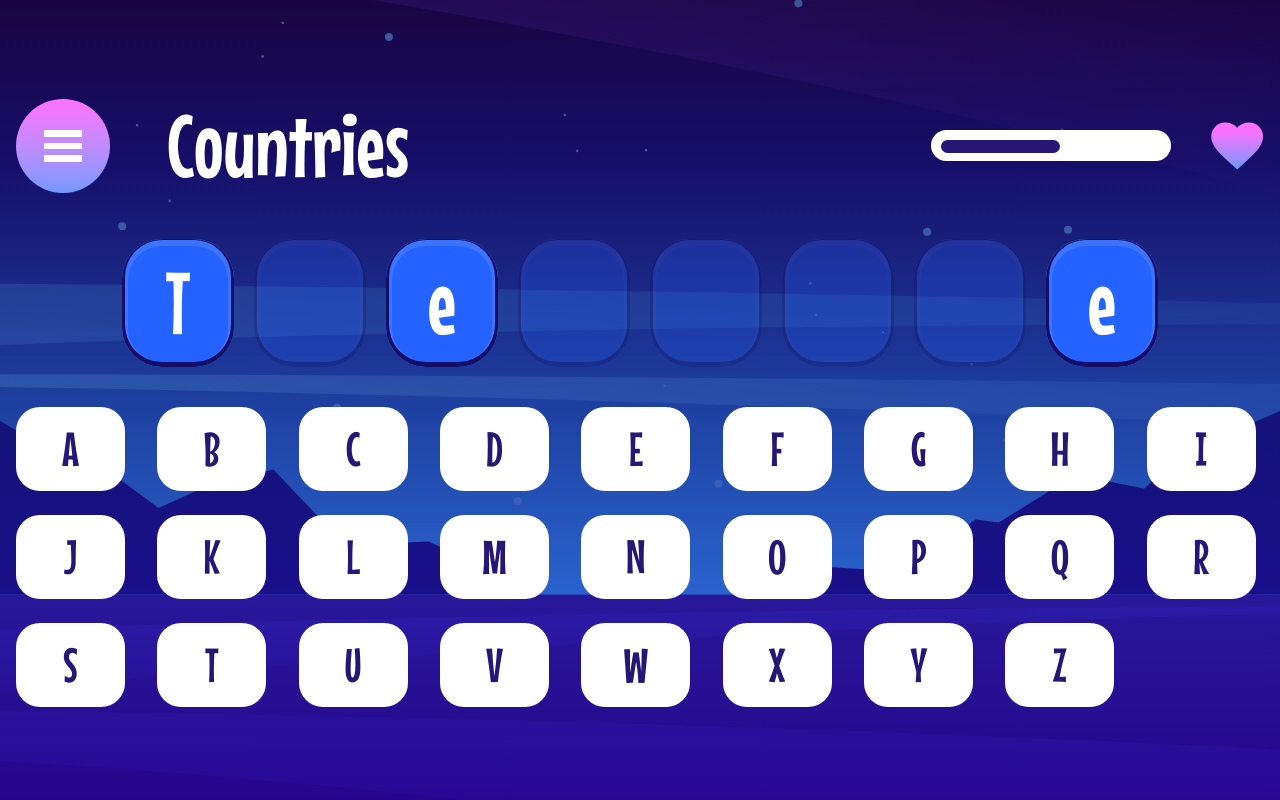
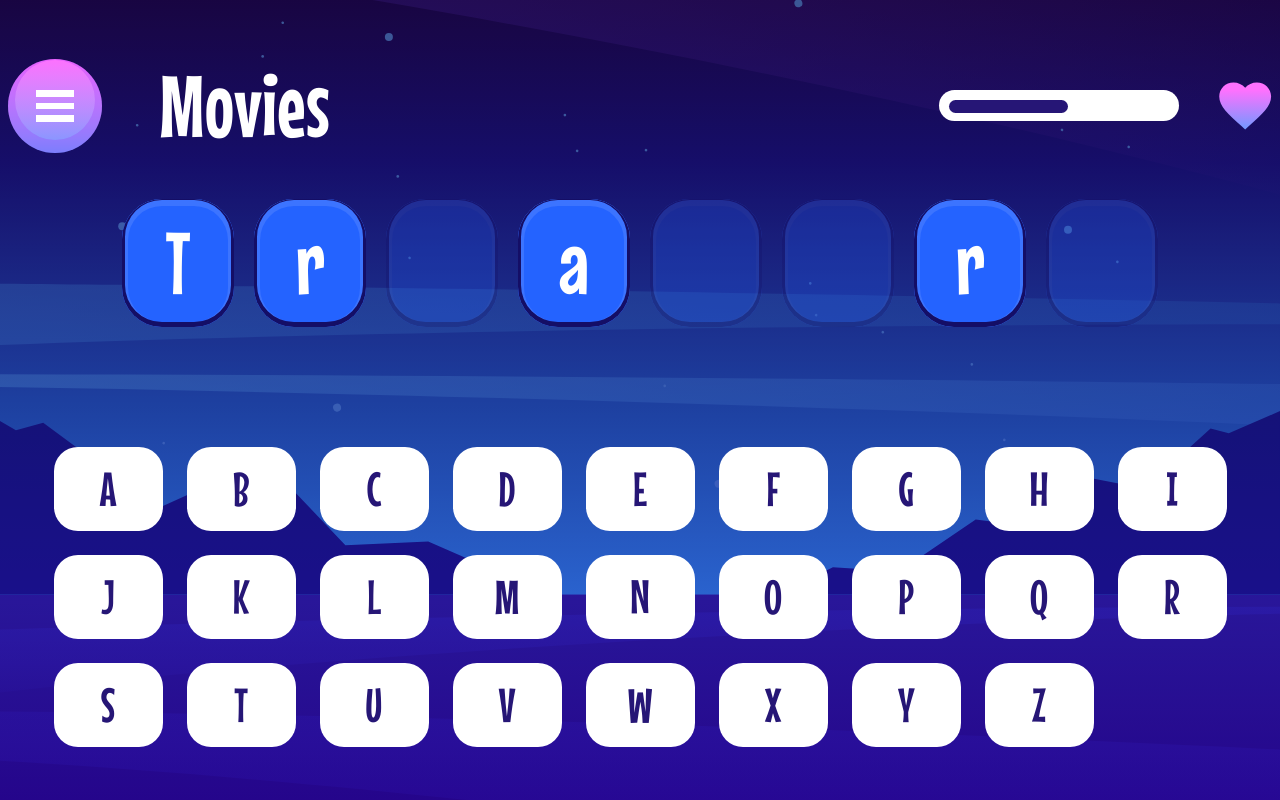
Before and after one commit to oluwatobicode/hangman_game, a React (Vite) app: page /category/game in a window 1280 px wide. Built offline with nearby package versions, Linux system fonts and the light colour scheme.

Commit message:
added edge cases for more than 5 words

```diff
--- /dev/null
+++ b/src/components/DisplayWord.tsx
@@ -0,0 +1,96 @@
+import { useGameContext } from "../contexts/GameProvider";
+
+/*
+  Option B: Smart Word Distribution
+1 words - keep like this
+2 words - break one up and below down
+3 words - 2 words on top and 2 words below
+5 words → 3 words top, 2 words bottom
+6 words → 3 words per row
+7 words → 4 words top, 3 words bottom
+8 words → 4 words per row
+  */
+const createBalancedColumns = (words: string[]) => {
+  console.log("debugging here:", words);
+  const totalChars = words.join(" ").length;
+  console.log("debugging here 2:", totalChars);
+  const targetRows = totalChars / 2;
+  console.log("target rows", targetRows);
+
+  let currentRowChars = 0;
+  let row1: string[] = [];
+  let row2: string[] = [];
+
+  for (let i = 0; i < words.length; i++) {
+    const word = words[i];
+    //   this sis for adding spaces if not first word in row
+    const charsToAdd = word.length + (currentRowChars > 0 ? 1 : 0);
+
+    // if adding this word would make row1 longer than row2,
+    // put it and remaining words in row2
+    if (currentRowChars > 0 && currentRowChars + charsToAdd > targetRows + 2) {
+      // this puts the remaining word in row2
+      row2 = words.slice(i);
+      break;
+    }
+
+    row1.push(word);
+    currentRowChars += charsToAdd;
+  }
+
+  return [row1, row2];
+};
+
+const DisplayWord = () => {
+  const { secretWord, displaySecretWord } = useGameContext();
+
+  const words = secretWord.split(" ");
+  const [row1Words, row2Words] = createBalancedColumns(words);
+
+  //   calculate where to split the displaysecretword array
+  const row1Length = row1Words.join(" ").length;
+
+  // split displaysecretword into tow arrays
+  const row1Display = displaySecretWord.slice(0, row1Length);
+
+  const row2Display = displaySecretWord.slice(row1Length + 1);
+
+  console.log("ROW 1 IS HERE:", row1Display);
+  console.log("ROW 2 IS HERE:", row2Display);
+
+  const renderLetters = (letterArray: string[]) => {
+    return letterArray.map((el, i) => (
+      <div key={i}>
+        {el === " " && " "}
+
+        {el === "_" && (
+          <div className="shadow-[inset_0_-2px_0_3px_#140E66,inset_0_1px_0_6px_#3C74FF] gap-[12px] lg:w-[112px] lg:h-[128px] md:w-[86.66px] md:h-[112px] w-[40px] h-[66px] lg:rounded-[40px] md:rounded-[32px] rounded-[12px] flex items-center justify-center bg-[#2463FF] opacity-25"></div>
+        )}
+
+        {el !== "_" && el !== " " && (
+          <div className="shadow-[inset_0_-2px_0_3px_#140E66,inset_0_1px_0_6px_#3C74FF] gap-[12px] lg:w-[112px] lg:h-[128px] md:w-[86.66px] md:h-[112px] w-[40px] h-[66px] lg:rounded-[40px] md:rounded-[32px] rounded-[12px] flex items-center justify-center bg-[#2463FF]">
+            <h1 className="text-white text-[40px] md:text-[64px] lg:text-[88px] leading-[120%] tracking-[5%]">
+              {el}
+            </h1>
+          </div>
+        )}
+      </div>
+    ));
+  };
+
+  return (
+    <div className="flex flex-col items-center justify-center gap-[20px] mt-10">
+      <div className="flex items-center justify-center gap-[20px]">
+        {renderLetters(row1Display)}
+      </div>
+
+      {row2Words.length > 0 && (
+        <div className="flex items-center justify-center gap-[20px]">
+          {renderLetters(row2Display)}
+        </div>
+      )}
+    </div>
+  );
+};
+
+export default DisplayWord;
--- a/src/components/GameBoard.tsx
+++ b/src/components/GameBoard.tsx
@@ -8,6 +8,20 @@ const GameBoard = () => {
   );
 
   console.log(secretWord);
+
+  /*
+  Strategy A: Even Split
+
+2 words → 1 word per row
+3 words → 2 words first row, 1 word second row
+4 words → 2 words per row
+5+ words → distribute as evenly as possible
+
+Split displaySecretWord back into words
+Group words into rows using your chosen strategy
+Render each row as a separate flex/grid container
+Each word within a row flows naturally
+  */
 
   console.log(alphabet);
 
@@ -21,28 +35,12 @@ const GameBoard = () => {
   console.log(displaySecretWord);
 
   return (
-    <div className="flex flex-col justify-between items-center w-full">
-      <div className="flex mb-10 gap-[20px] mt-10">
-        {displaySecretWord.map((el, i) => (
-          <div key={i}>
-            {el === "_" ? (
-              <div className="shadow-[inset_0_-2px_0_3px_#140E66,inset_0_1px_0_6px_#3C74FF]  gap-[12px] lg:w-[112px] lg:h-[128px] md:w-[86.66px] md:h-[112px] w-[40px] h-[66px] lg:rounded-[40px] md:rounded-[32px] rounded-[12px] flex items-center justify-center bg-[#2463FF] opacity-25"></div>
-            ) : (
-              <div className="shadow-[inset_0_-2px_0_3px_#140E66,inset_0_1px_0_6px_#3C74FF]  gap-[12px] lg:w-[112px] lg:h-[128px] md:w-[86.66px] md:h-[112px] w-[40px] h-[66px] lg:rounded-[40px] md:rounded-[32px] rounded-[12px] flex items-center justify-center bg-[#2463FF]">
-                <h1 className="text-white text-[40px] md:text-[64px] lg:text-[88px] leading-[120%] tracking-[5%]">
-                  {el}
-                </h1>
-              </div>
-            )}
-          </div>
-        ))}
-      </div>
-
+    <div>
       <div className="grid grid-cols-9 grid-rows-3 gap-[24px] items-center w-full">
         {alphabet.map((el, i) => (
           <button
             // disabled={true}
-            className="lg:w-[109px] lg:h-[84px] md:w-[64px] md:h-[84px] w-[28.89px] h-[56px] md:rounded-[24px] rounded-[8px] bg-white text-[#261676] md:text-[48px] text-[24px] cursor-pointer font-normal disabled:cursor-not-allowed disabled:opacity-[25%]"
+            className="lg:w-[109px] lg:h-[84px] md:w-[64px] md:h-[84px] w-[28.89px] h-[56px] md:rounded-[24px] rounded-[8px] bg-white hover:bg-[#2463FF] hover:text-white transform transition-colors duration-300 text-[#261676] md:text-[48px] text-[24px] cursor-pointer font-normal disabled:cursor-not-allowed disabled:opacity-[25%]"
             key={i}
           >
             {el}
--- a/src/components/Modal.tsx
+++ b/src/components/Modal.tsx
@@ -1,7 +1,9 @@
 const Modal = () => {
   return (
     <div>
-      <h1>Modal goes here</h1>
+      <div className="">
+        <h1>Modal goes here</h1>
+      </div>
     </div>
   );
 };
--- a/src/components/Navbar.tsx
+++ b/src/components/Navbar.tsx
@@ -6,7 +6,7 @@ const Navbar = () => {
   return (
     <nav className="w-full flex items-center">
       <div className="flex items-center justify-center mr-auto gap-[16px] md:gap-[32px] lg:gap-[57px]">
-        <button className="cursor-pointer w-[40px] h-[40px] md:w-[64px] md:h-[64px] lg:w-[94px] lg:h-[94px] flex items-center justify-center rounded-full shadow-[inset_0_-5px_0_-1px,#9D2DF5]  bg-gradient-to-b from-[#FE71FE] to-[#7199FF]">
+        <button className="cursor-pointer w-[40px] h-[40px] md:w-[64px] md:h-[64px] lg:w-[94px] lg:h-[94px] flex items-center justify-center rounded-full shadow-[inset_0_-6px_0_7px_rgba(157,45,245,0.25)] bg-gradient-to-b from-[#FE71FE] to-[#7199FF]">
           <img
             className="w-[16.17px] h-[13.62px] md:w-[25.87px] md:h-[21.79px] lg:w-[38px] lg:h-[32px]"
             src="/images/icon-menu.svg"
--- a/src/contexts/GameProvider.tsx
+++ b/src/contexts/GameProvider.tsx
@@ -156,11 +156,12 @@ const GameContext = createContext<GameState | undefined>(undefined);
 
 export const GameProvider = ({ children }: React.ReactNode) => {
   const [secretWord, setSecretWord] = useState<string>("Treasure");
-  const [category, selectedCategory] = useState<string>("Countries");
+  const [category, selectedCategory] = useState<string>("Movies");
   const [guessedLetters, setGuessedLetters] = useState<Array<string>>([
-    "T",
-    "",
-    "E",
+    "l",
+    "r",
+    "a",
+    "t",
   ]);
   const [showMenu, setShowMenu] = useState<boolean>(false);
 
@@ -181,6 +182,7 @@ Return the original casing letter when there's a match
   */
 
   const displaySecretWord = secretWord.split("").map((letter) => {
+    if (letter === " ") return " ";
     console.log(guessedLetters);
     const isGuessed = guessedLetters.some(
       (guessedLetter) => guessedLetter.toLowerCase() === letter.toLowerCase()
--- a/src/index.css
+++ b/src/index.css
@@ -15,3 +15,5 @@ body {
     }
   }
 }
+
+@custom-variant hover (&:hover);
--- a/src/pages/Game.tsx
+++ b/src/pages/Game.tsx
@@ -1,3 +1,4 @@
+import DisplayWord from "../components/DisplayWord";
 import GameBoard from "../components/GameBoard";
 import Navbar from "../components/Navbar";
 
@@ -6,9 +7,12 @@ const Game = () => {
     <main className="min-h-screen flex items-center justify-center relative">
       <div className="absolute inset-0 bg-gradient-to-b from-[#1A043A] via-[#151278] to-[#2b00c7]"></div>
       <div className="absolute inset-0 bg-[url('/images/background-mobile.svg')] md:bg-[url('/images/background-desktop.svg')] lg:bg-[url('/images/background-desktop.svg')] bg-cover bg-center bg-no-repeat opacity-50"></div>
-      <div className="flex flex-col items-center justify-center relative z-10 w-full max-w-7xl px-4">
+      <div className="flex flex-col items-center justify-center relative z-10 w-full max-w-7xl px-2">
         <Navbar />
-        <GameBoard />
+        <div className="flex flex-col justify-between items-center lg:gap-[120px] w-full">
+          <DisplayWord />
+          <GameBoard />
+        </div>
       </div>
     </main>
   );
```
